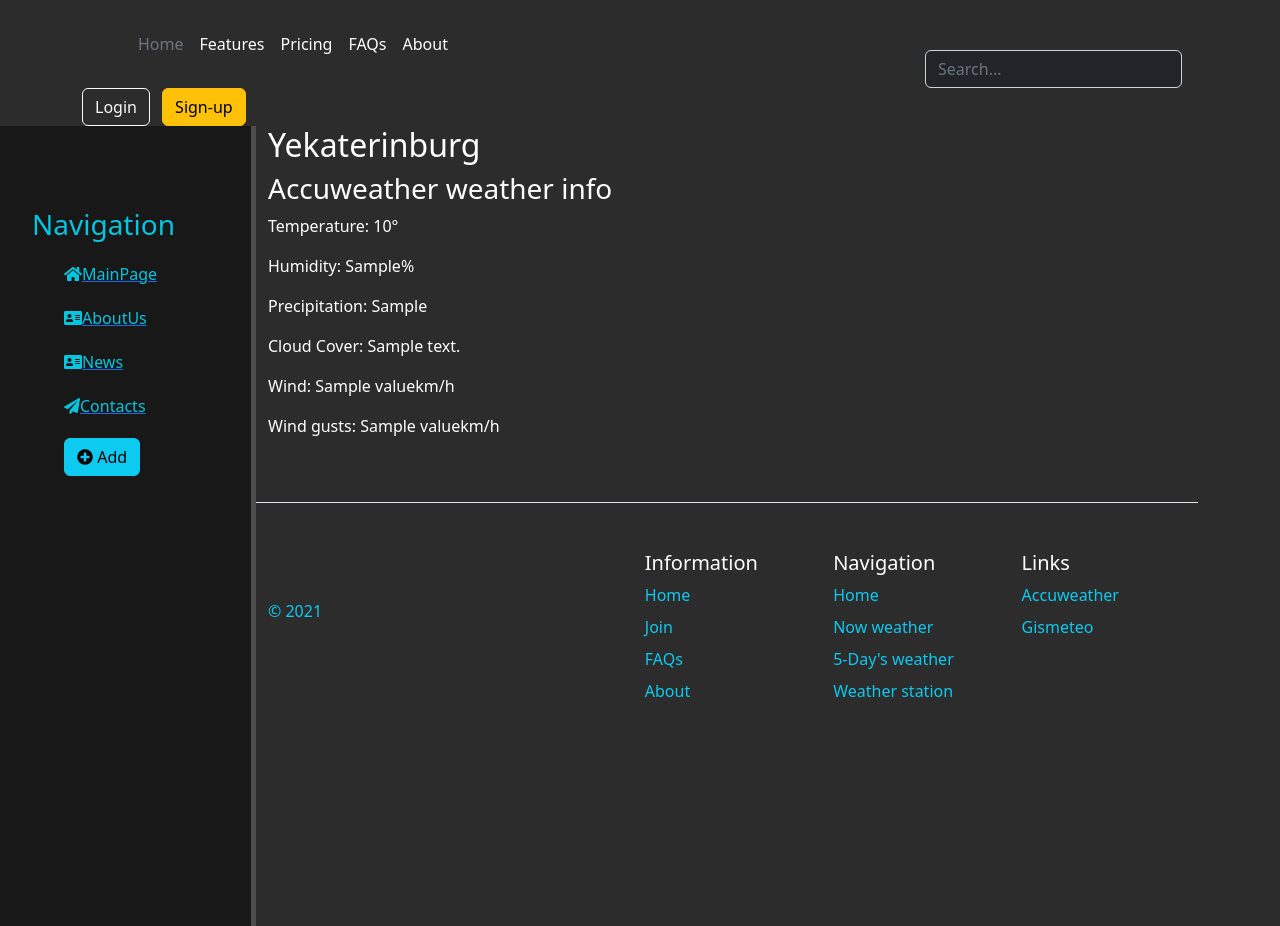
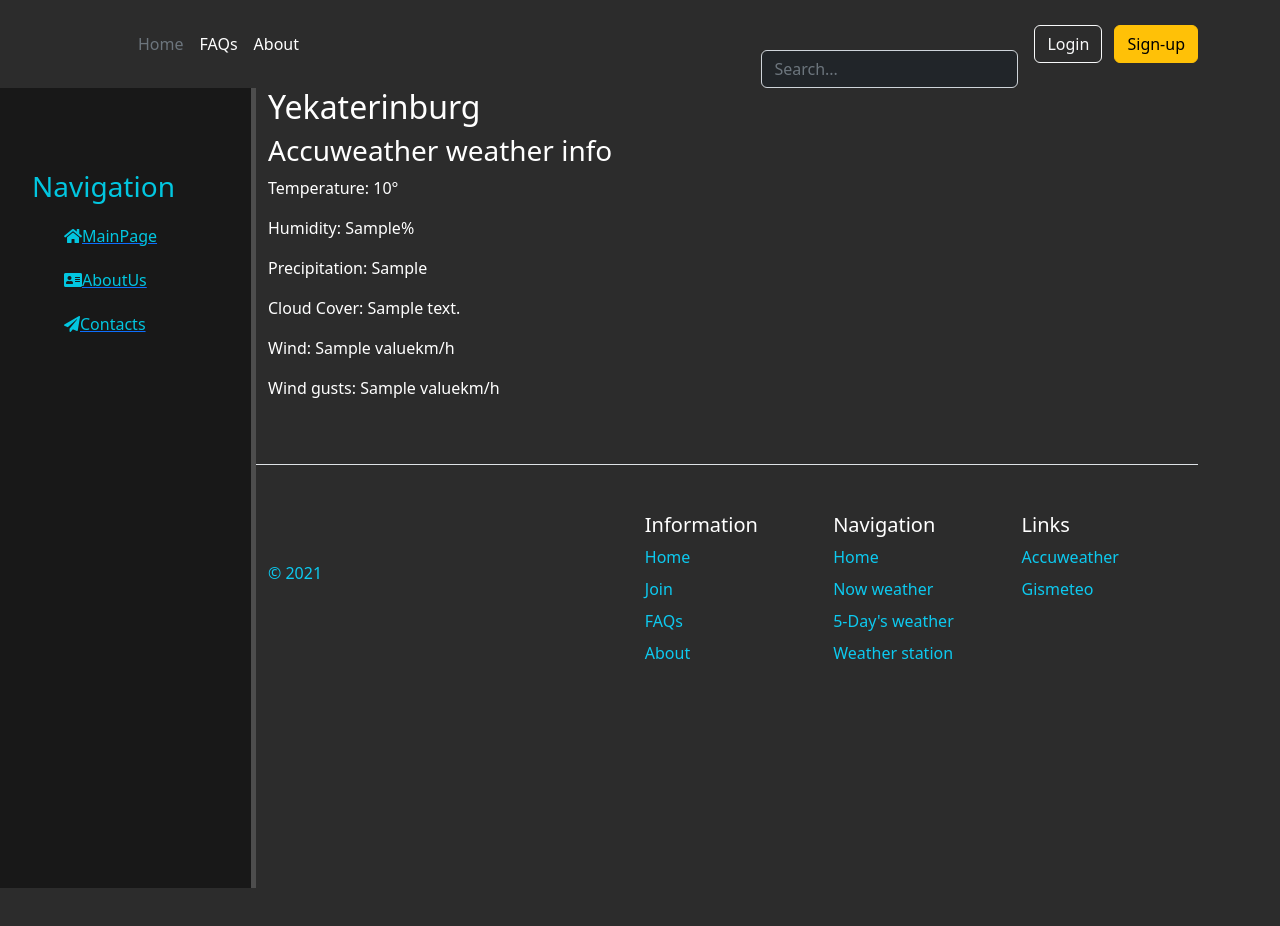
Before and after one commit to KostaSkolznev/meteohill, a Django app: page /accuweather/ in a window 1280 px wide. After the commit the page ends 888 px from the top, so only its background shows below. Run offline with Django 4.2, Linux system fonts and the light colour scheme; tables that the repository leaves empty hold one stand-in row (values such as "Sample post"); a database or web service that is not in the repository returns one stand-in record (values such as "Sample title"); data that the repository does not hold is empty; some libraries are stand-ins or nearby versions.

Commit message:
change links and text

```diff
--- a/main/templates/main/index.html
+++ b/main/templates/main/index.html
@@ -34,7 +34,7 @@
             Sun rise: 5:26 <br>
             Moon rise: 22:05 <br>
           </p>
-          <a href="#" class="text-info">Go somewhere</a>
+          <a href="/accuweather" class="text-info">Accuweather page</a>
         </div>
       </div>
       <div class="card m-3">
--- a/main/templates/main/layout.html
+++ b/main/templates/main/layout.html
@@ -19,11 +19,9 @@
           </a>
 
           <ul class="nav col-12 col-lg-auto me-lg-auto mb-2 justify-content-center mb-md-0">
-            <li><a href="#" class="nav-link px-2 text-secondary">Home</a></li>
-            <li><a href="#" class="nav-link px-2 text-white">Features</a></li>
-            <li><a href="#" class="nav-link px-2 text-white">Pricing</a></li>
-            <li><a href="#" class="nav-link px-2 text-white">FAQs</a></li>
-            <li><a href="#" class="nav-link px-2 text-white">About</a></li>
+            <li><a href="/" class="nav-link px-2 text-secondary">Home</a></li>
+            <li><a href="/faq" class="nav-link px-2 text-white">FAQs</a></li>
+            <li><a href="/about" class="nav-link px-2 text-white">About</a></li>
           </ul>
 
           <form class="col-12 col-lg-auto mb-3 mb-lg-0 me-lg-3" role="search">
@@ -41,10 +39,8 @@
       <h3>Navigation</h3>
       <ul>
         <a  href="/"><li><i class="fas fa-home"></i>MainPage</li></a>
-        <a href="#}"><li><i class="fas fa-address-card"></i>AboutUs</li></a>
-        <a href="#"><li><i class="fas fa-address-card"></i>News</li></a>
+        <a href="/about}"><li><i class="fas fa-address-card"></i>AboutUs</li></a>
         <a href="#"><li><i class="fas fa-paper-plane"></i>Contacts</li></a>
-        <a href="#"><li><button class="btn btn-info"><i class="fas fa-plus-circle"></i> Add</li></a>
       </ul>
     </aside>
     <main>
@@ -88,8 +84,8 @@
         <div class="col">
           <h5>Links</h5>
           <ul class="nav flex-column">
-            <li class="nav-item mb-2"><a href="https://www.accuweather.com/" class="nav-link p-0 text-info">Accuweather</a></li>
-            <li class="nav-item mb-2"><a href="https://www.gismeteo.ru/" class="nav-link p-0 text-info">Gismeteo</a></li>
+            <li class="nav-item mb-2"><a href="/accuweather/" class="nav-link p-0 text-info">Accuweather</a></li>
+            <li class="nav-item mb-2"><a href="/gismeteo/" class="nav-link p-0 text-info">Gismeteo</a></li>
           </ul>
         </div>
       </footer>
```
